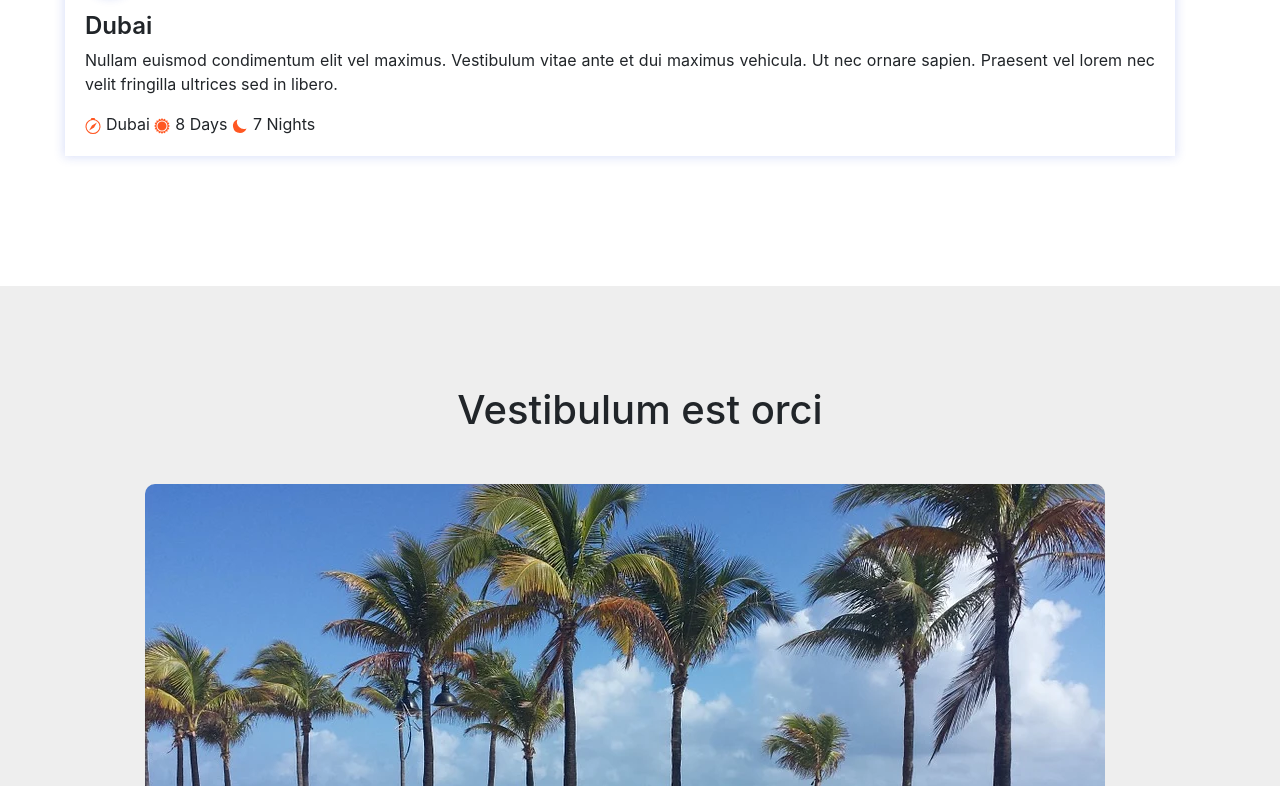
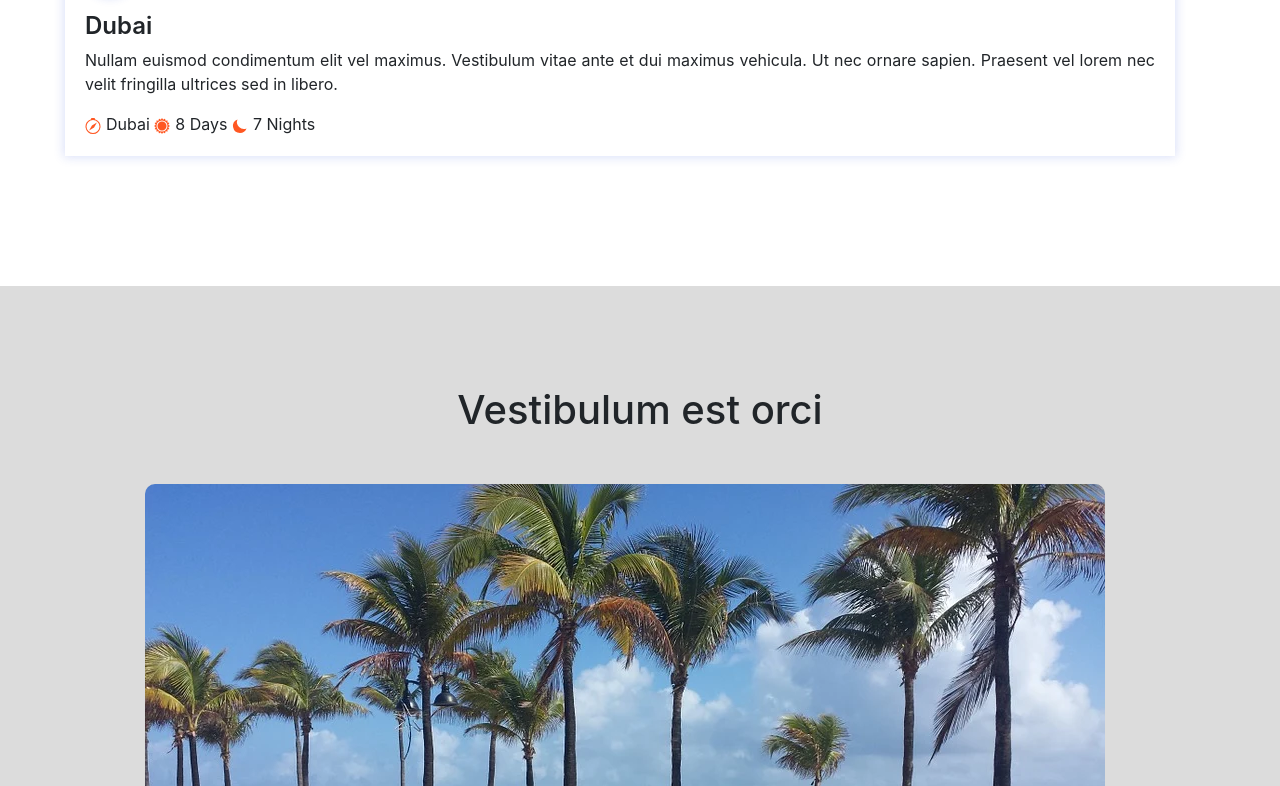
Before and after one commit to GustavoCoosta/travelwebsite, a plain HTML site: page index.html in a window 1280 px wide. Shown: the part 2994-3780 px from the top of the page. Drawn offline with nearby package versions, Linux system fonts and the light colour scheme.

Commit message:
Revert commit

```diff
--- a/index.html
+++ b/index.html
@@ -244,7 +244,7 @@
     </section>
 
 
-    <section class="gallery" style="background-color: #eee">
+    <section class="gallery">
 
 
         <h1>Vestibulum est orci</h1>
```
